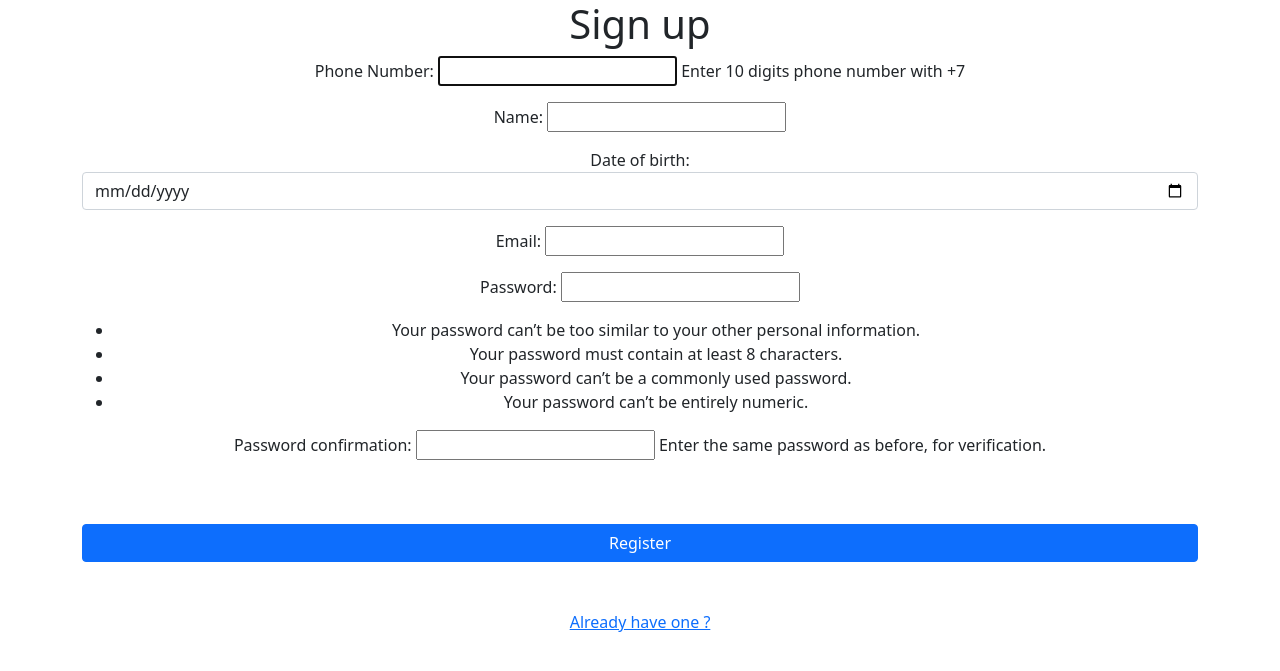
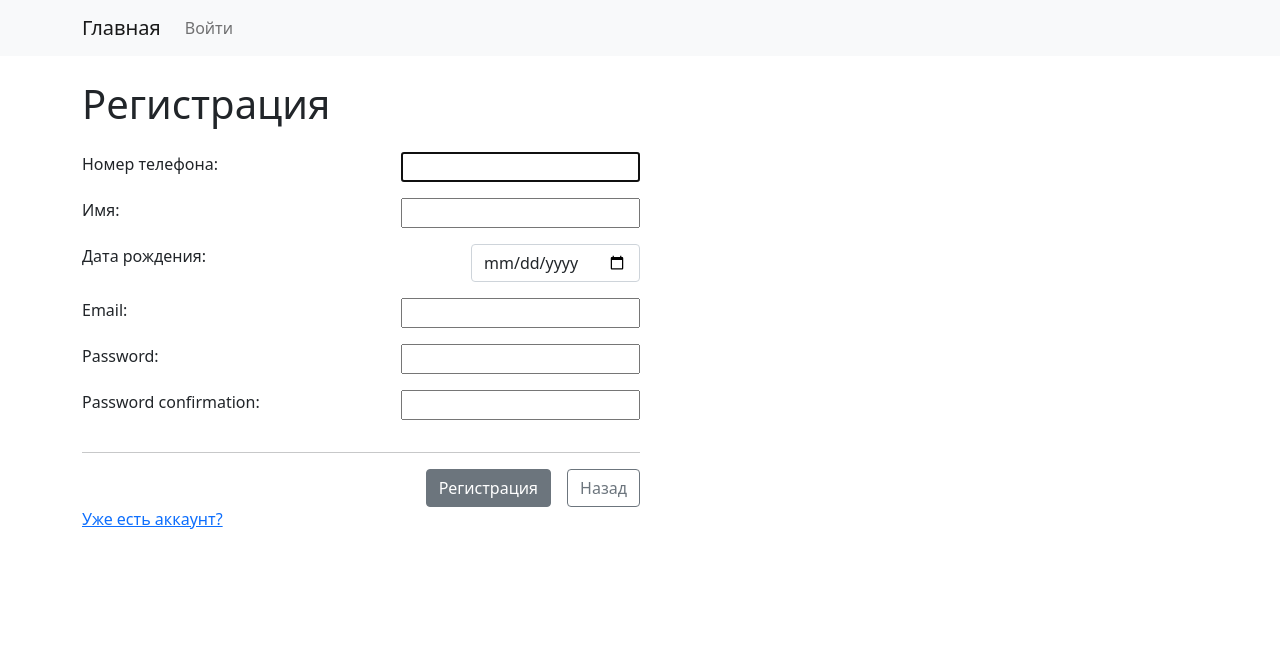
Before and after one commit to nvrmndmnm/Loyalty-Program-App, a Django app: page /accounts/create/ in a window 1280 px wide. Shown: the top 671 px of the page. Run offline with Django 3.2, Linux system fonts and the light colour scheme; some libraries are stand-ins or nearby versions.

Commit message:
#34 Поправил стили шаблонов под общий вид приложения, добавил новые поля в модели, изменил регистрацию на классовое представление

```diff
--- a/source/accounts/admin.py
+++ b/source/accounts/admin.py
@@ -6,7 +6,7 @@ from django.contrib.auth import get_user_model
 class CustomUserAdmin(UserAdmin):
     fieldsets = (
         (None, {'fields': ('phone', 'password')}),
-        ('Personal info', {'fields': ('first_name', 'last_name')}),
+        ('Personal info', {'fields': ('first_name', 'last_name', 'tg_id')}),
         ('Permissions', {'fields': ('is_active', 'is_staff', 'is_superuser', 'groups', 'user_permissions')}),
         ('Important dates', {'fields': ('last_login', 'date_joined')}),
     )
--- a/source/accounts/models.py
+++ b/source/accounts/models.py
@@ -31,11 +31,13 @@ class CustomUserManager(BaseUserManager):
 
 class CustomUser(AbstractUser):
     username = None
-    phone_regex = RegexValidator(regex=r'^\+7?\d{10}',
+    phone_regex = RegexValidator(regex=r'^7?\d{10}',
                                  message="Phone number must be entered in the format: '+77071234567'")
-    phone = models.CharField(validators=[phone_regex], max_length=12, unique=True, verbose_name='Phone Number', blank=False, help_text='Enter 10 digits phone number with +7')
-    birth_date = models.DateField(null=True, blank=True, verbose_name="Date of birth")
-    name = models.CharField(null=True, blank=True, max_length=100, verbose_name="Name")
+    phone = models.CharField(validators=[phone_regex], max_length=12, unique=True, verbose_name='Номер телефона',
+                             blank=False, help_text='Enter 10 digits phone number with +7')
+    tg_id = models.IntegerField(null=True, blank=True, unique=True, verbose_name='Telegram ID')
+    birth_date = models.DateField(null=True, blank=True, verbose_name='Дата рождения')
+    name = models.CharField(null=True, blank=True, max_length=100, verbose_name='Имя')
     email = models.EmailField(null=True, blank=True, verbose_name="Email")
 
     created_at = models.DateTimeField(auto_now_add=True)
--- a/source/accounts/templates/auth_base.html
+++ /dev/null
@@ -1,22 +0,0 @@
-{% load static %}
-<!doctype html>
-<html lang="en">
-<head>
-    <meta charset="UTF-8">
-    <meta name="viewport"
-          content="width=device-width, user-scalable=no, initial-scale=1.0, maximum-scale=1.0, minimum-scale=1.0">
-    <meta http-equiv="X-UA-Compatible" content="ie=edge">
-    <link href="https://cdn.jsdelivr.net/npm/bootstrap@5.1.0/dist/css/bootstrap.min.css" rel="stylesheet" integrity="sha384-KyZXEAg3QhqLMpG8r+8fhAXLRk2vvoC2f3B09zVXn8CA5QIVfZOJ3BCsw2P0p/We" crossorigin="anonymous">
-    <link rel="stylesheet" href="{% static "css/main.css" %}">
-    <title>{% block title %}{% endblock %}</title>
-</head>
-<body>
-
-    <div class="container">
-        {% block content %}{% endblock %}
-    </div>
-
-    <script src="https://cdn.jsdelivr.net/npm/@popperjs/core@2.9.3/dist/umd/popper.min.js" integrity="sha384-eMNCOe7tC1doHpGoWe/6oMVemdAVTMs2xqW4mwXrXsW0L84Iytr2wi5v2QjrP/xp" crossorigin="anonymous"></script>
-    <script src="https://cdn.jsdelivr.net/npm/bootstrap@5.1.0/dist/js/bootstrap.min.js" integrity="sha384-cn7l7gDp0eyniUwwAZgrzD06kc/tftFf19TOAs2zVinnD/C7E91j9yyk5//jjpt/" crossorigin="anonymous"></script>
-</body>
-</html>
--- a/source/accounts/templates/change_password.html
+++ b/source/accounts/templates/change_password.html
@@ -1,5 +1,4 @@
 {% extends "base.html" %}
-{% load crispy_forms_filters %}
 
 {% block title %}ChangePassword{% endblock %}
 
@@ -9,7 +8,7 @@
 
     <form action="{% url "accounts:change_password" user_object.pk %}" method="post">
         {% csrf_token %}
-        {{ form|crispy }}
+        {{ form }}
         <button class="btn btn-success" style="width: 100%">Change</button>
     </form>
 
--- a/source/accounts/templates/edit_profile.html
+++ b/source/accounts/templates/edit_profile.html
@@ -1,5 +1,4 @@
 {% extends "base.html" %}
-{% load crispy_forms_filters %}
 
 {% block title %}Update {{ user_object.username }}{% endblock %}
 
@@ -9,7 +8,7 @@
 
     <form action="{% url "accounts:edit_profile" user_object.pk %}" method="post">
         {% csrf_token %}
-        {{ form|crispy }}
+        {{ form }}
         <button class="btn btn-success" style="width: 100%">Edit</button>
     </form>
 
--- a/source/accounts/templates/registration/register.html
+++ b/source/accounts/templates/registration/register.html
@@ -1,18 +1,12 @@
-{% extends "auth_base.html" %}
-{% load crispy_forms_filters %}
-
-{% block title %}Register{% endblock %}
-
+{% extends "base.html" %}
+{% block title %}Регистрация{% endblock %}
 {% block content %}
 
-<div class="text-center">
-    <h1>Sign up</h1>
-    <form action="{% url "accounts:register" %}" method="post">
+    <h1>Регистрация</h1>
+    <form class="w-50 mt-4" action="{% url "accounts:register" %}" method="post" novalidate>
         {% csrf_token %}
-        {{ form|crispy }}
-        <button class="btn btn-primary my-5" style="width: 100%">Register</button>
+        {% include 'partial/form.html' with button_text='Регистрация' %}
     </form>
-    <p><a href="{% url "accounts:login" %}">Already have one ?</a></p>
-</div>
+    <p><a href="{% url "accounts:login" %}">Уже есть аккаунт?</a></p>
 
 {% endblock %}
--- a/source/accounts/urls.py
+++ b/source/accounts/urls.py
@@ -7,7 +7,7 @@ app_name = 'accounts'
 urlpatterns = [
     path("login/", LoginView.as_view(), name="login"),
     path("logout/", LogoutView.as_view(), name="logout"),
-    path("create/", accounts_views.register, name="register"),
+    path("create/", accounts_views.RegisterView.as_view(), name="register"),
     path("<int:pk>/", accounts_views.UserDetailsView.as_view(), name="profile"),
     path("<int:pk>/edit/", accounts_views.UserUpdateView.as_view(), name="edit_profile"),
     path("<int:pk>/change-password/", accounts_views.ChangePasswordView.as_view(), name="change_password")
--- a/source/accounts/views.py
+++ b/source/accounts/views.py
@@ -1,5 +1,5 @@
 from django.urls import reverse
-from django.views.generic import DetailView, UpdateView
+from django.views.generic import DetailView, UpdateView, CreateView
 from django.contrib.auth.mixins import LoginRequiredMixin, UserPassesTestMixin
 from django.contrib.auth import get_user_model, update_session_auth_hash
 
@@ -9,14 +9,11 @@ from django.shortcuts import render, redirect
 from accounts.forms import UserAdminCreationForm
 
 
-def register(req):
-    form = UserAdminCreationForm()
-    if req.method == 'POST':
-        form = UserAdminCreationForm(req.POST)
-        if form.is_valid():
-            form.save()
-            return redirect('accounts:login')
-    return render(req, 'registration/register.html', {'form': form})
+class RegisterView(CreateView):
+    model = get_user_model()
+    template_name = 'registration/register.html'
+    form_class = UserAdminCreationForm
+    success_url = 'accounts:login'
 
 
 class UserDetailsView(LoginRequiredMixin, DetailView):
@@ -27,7 +24,8 @@ class UserDetailsView(LoginRequiredMixin, DetailView):
 
 class ChangeProfileAccessMixin(UserPassesTestMixin):
     def test_func(self):
-        return self.request.user == self.get_object() or self.request.user.is_superuser or self.request.user.groups.filter(name="admins")
+        return self.request.user == self.get_object() or self.request.user.is_superuser or\
+               self.request.user.groups.filter(name="admins")
 
 
 class UserUpdateView(ChangeProfileAccessMixin, UpdateView):
```
Also changed, not shown: source/accounts/templates/registration/login.html (+8 -21 lines), source/accounts/migrations/0002_auto_20211223_1558.py (added), source/accounts/migrations/0003_alter_customuser_tg_id.py (added), source/accounts/migrations/0004_alter_customuser_phone.py (added).
